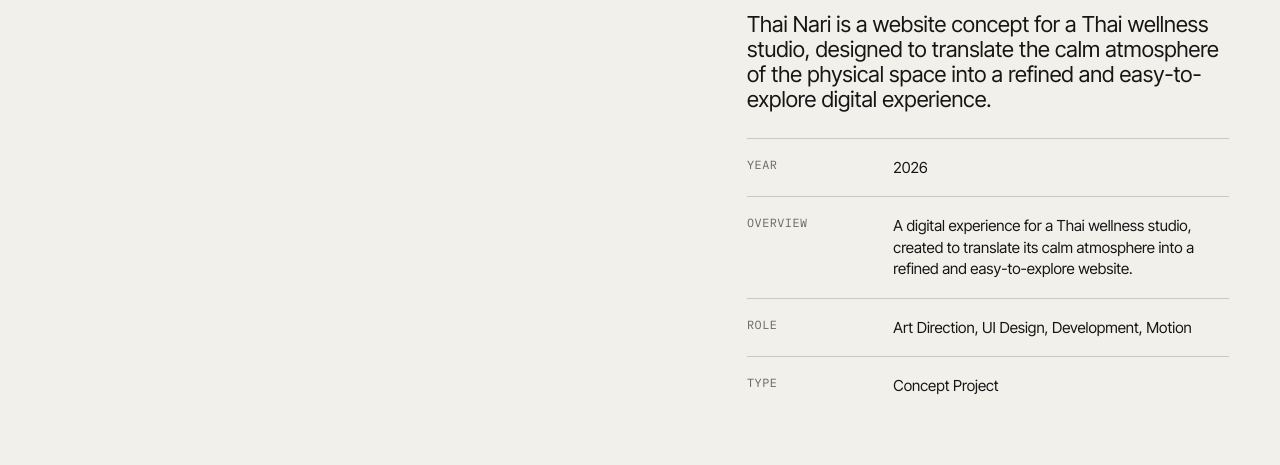
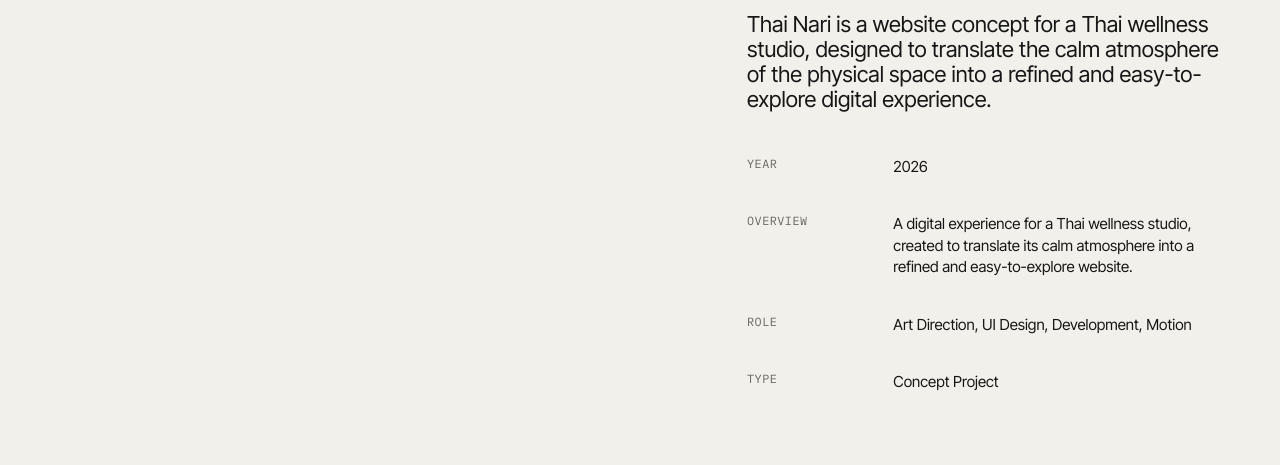
Before and after one commit to same3e/pavel-portfolio, a Next.js app: page / in a window 1280 px wide. Shown: the part 1320-1785 px from the top of the page. Built offline with nearby package versions, Linux system fonts and the light colour scheme.

Commit message:
add fonts and some fixes

```diff
--- a/src/app/globals.css
+++ b/src/app/globals.css
@@ -478,7 +478,6 @@ p {
   grid-template-columns: minmax(120px, 0.36fr) 1fr;
   gap: clamp(18px, 2vw, 34px);
   padding: clamp(13px, 1.4vw, 18px) 0;
-  border-top: 1px solid var(--line);
 }
 
 .work-info-row span,
```
